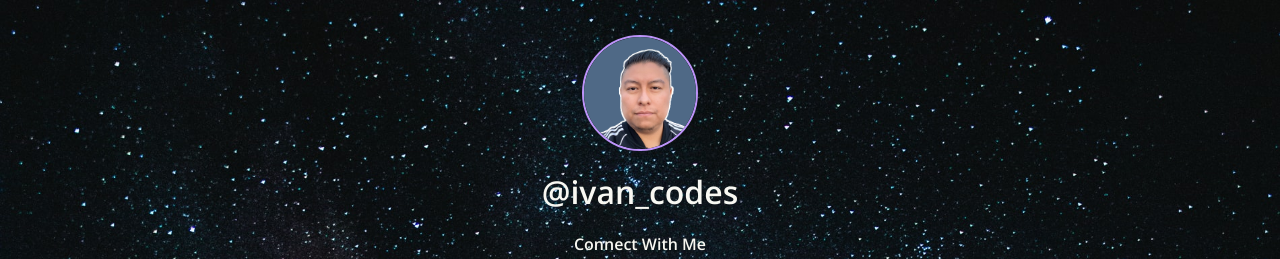
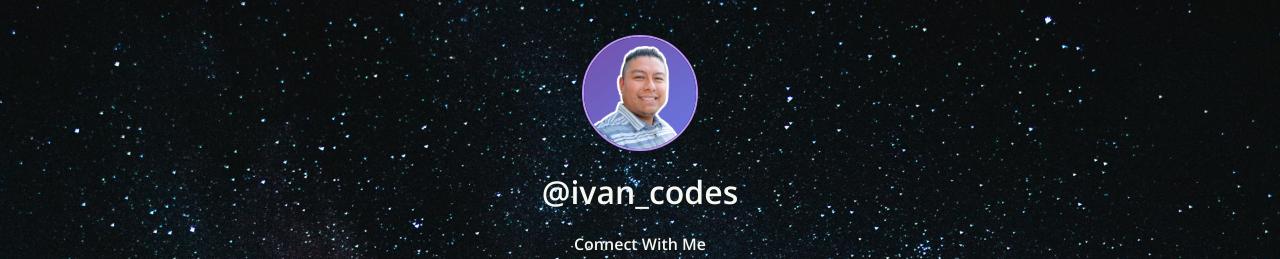
Before and after one commit to ivngzmn/ivngzmn.github.io, a plain HTML site: page index.html in a window 1280 px wide. Shown: the top 259 px of the page. Drawn offline with nearby package versions, Linux system fonts and the light colour scheme; a script that the page names is missing.

Commit message:
Updated profile photo

```diff
--- a/index.html
+++ b/index.html
@@ -13,7 +13,7 @@
 <body>
 
     <div class="img">
-        <img id="userPhoto" src="img/profile-photo.png" alt="Profile picture of Ivan Guzman">
+        <img id="userPhoto" src="img/profile-photo.jpg" alt="Profile picture of Ivan Guzman">
     </div>
 
     <div id="userName">
```
Also changed, not shown: img/profile-photo.jpg (added), img/profile-photo.png (deleted).
